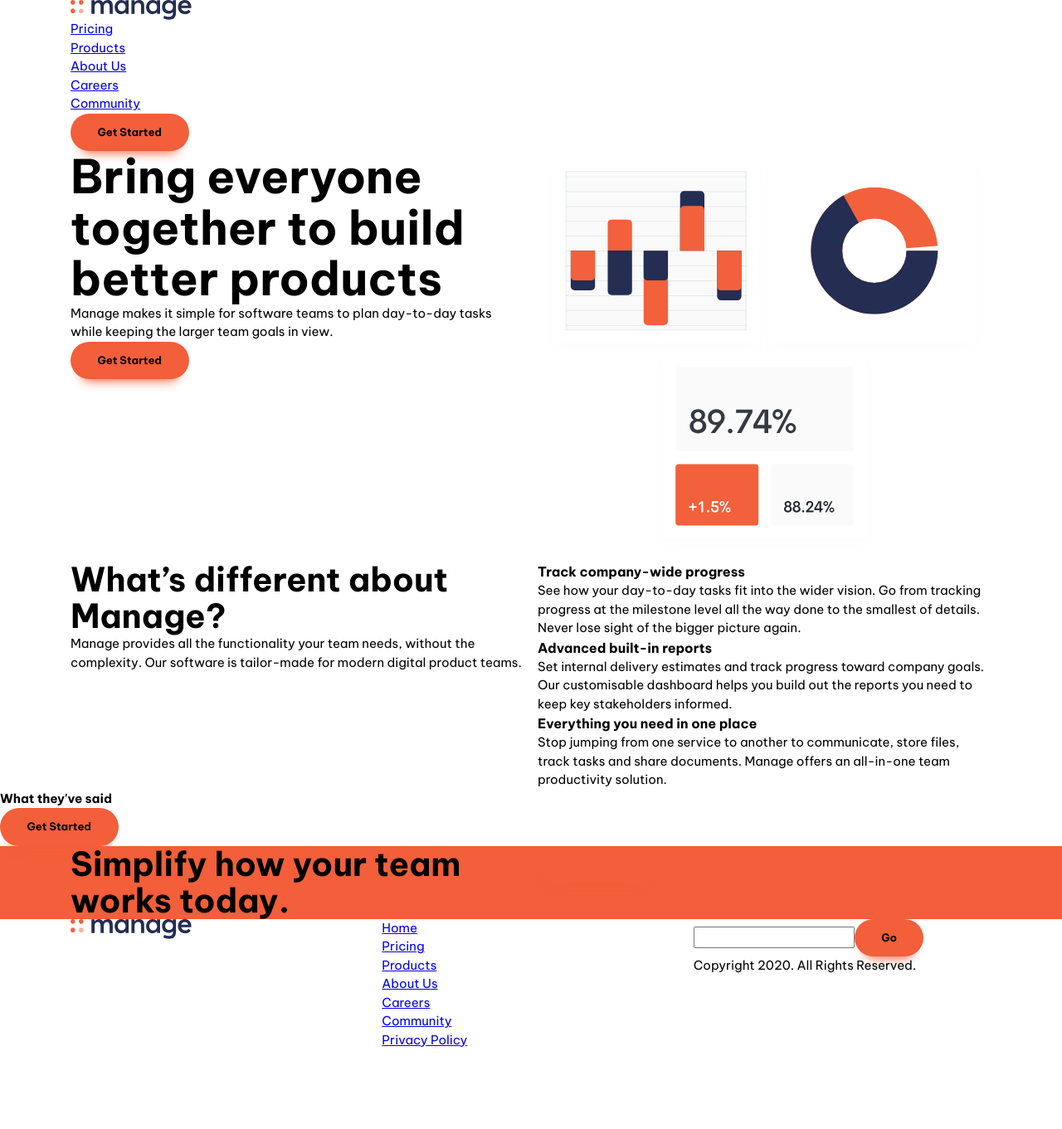
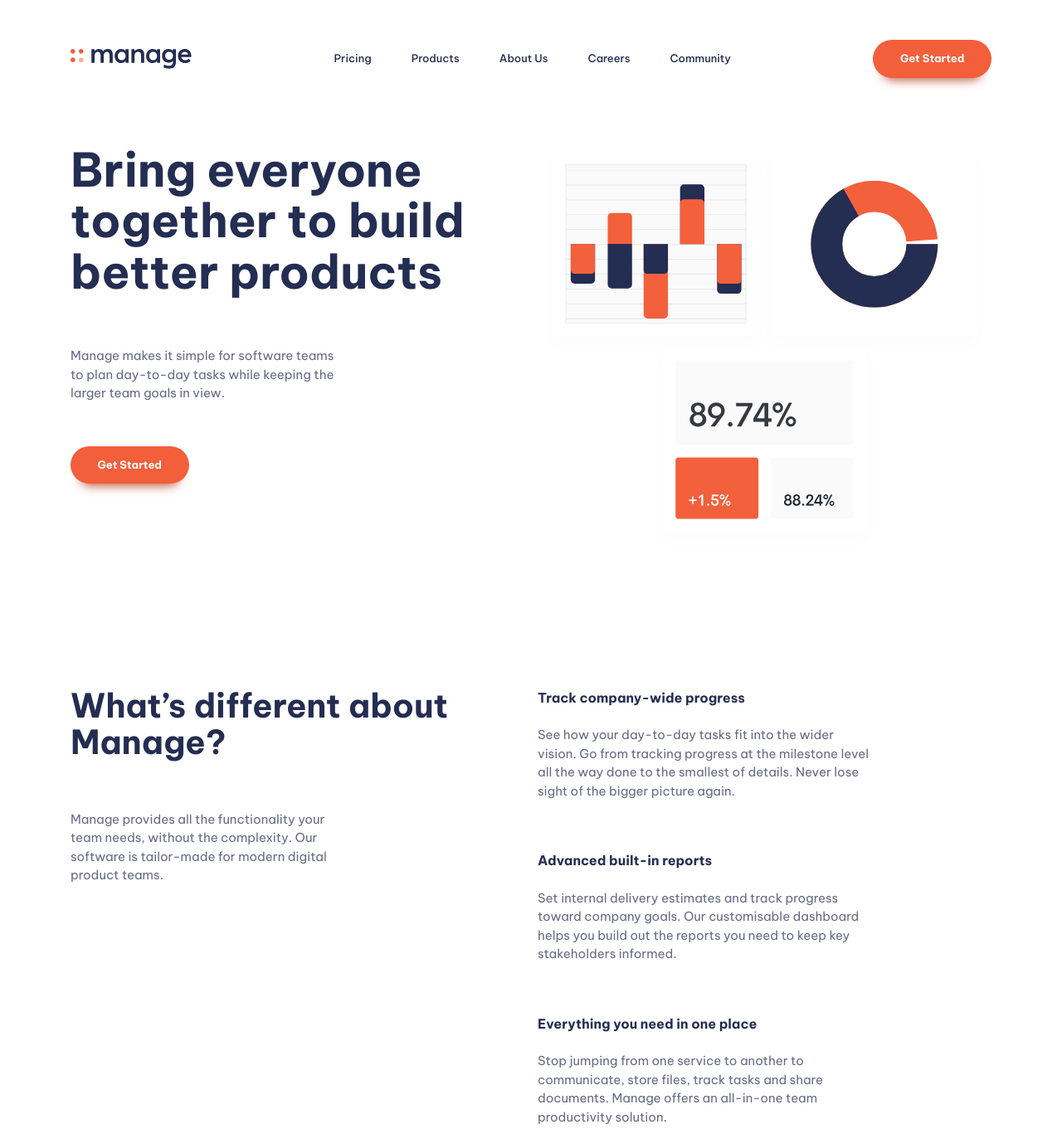
Before and after one commit to keithrincon/Responsive-Landing-Page, a website built with Vite: page index.html in a window 1280 px wide. Shown: the top 1361 px of the page at 83% size. Before the commit the page ends 1265 px from the top, so only its background shows below. Built offline with nearby package versions, Linux system fonts and the light colour scheme.

Commit message:
completed through pt 6

```diff
--- a/index.html
+++ b/index.html
@@ -13,13 +13,37 @@
     />
     <link rel="stylesheet" href="style.css" />
   </head>
-
   <body>
     <header class="primary-header">
       <div class="container">
+        <div class="nav-wrapper">
           <a href="#"><img src="images/logo.svg" alt="Manage" /></a>
+          <button
+            class="mobile-nav-toggle"
+            aria-controls="primary-navigation"
+            aria-expanded="false"
+          >
+            <img
+              class="icon-hamburger"
+              src="images/icon-hamburger.svg"
+              alt=""
+              aria-hidden="true"
+            />
+            <img
+              class="icon-close"
+              src="images/icon-close.svg"
+              alt=""
+              aria-hidden="true"
+            />
+            <span class="visually-hidden">Menu</span>
+          </button>
           <nav class="primary-navigation">
-          <ul aria-label="Primary" role="list" class="nav-list">
+            <ul
+              aria-label="Primary"
+              role="list"
+              class="nav-list"
+              id="primary-navigation"
+            >
               <li><a href="#">Pricing</a></li>
               <li><a href="#">Products</a></li>
               <li><a href="#">About Us</a></li>
@@ -27,7 +51,10 @@
               <li><a href="#">Community</a></li>
             </ul>
           </nav>
-        <button class="button">Get Started</button>
+          <button class="button | display-sm-none display-md-inline-flex">
+            Get Started
+          </button>
+        </div>
       </div>
     </header>
     <!-- four different pieces inside main -->
@@ -35,7 +62,7 @@
       <section class="padding-block-900">
         <div class="container">
           <div class="even-columns">
-            <div>
+            <div class="flow">
               <h1 class="fs-primary-heading fw-bold">
                 Bring everyone together to build better products
               </h1>
@@ -55,7 +82,7 @@
       <section class="padding-block-900">
         <div class="container">
           <div class="even-columns">
-            <div>
+            <div class="flow">
               <h2 class="fs-secondary-heading fw-bold">
                 What’s different about Manage?
               </h2>
@@ -66,33 +93,40 @@
               </p>
             </div>
             <div>
-              <ul class="numbered-items" role="list">
+              <ul class="numbered-items | flow" role="list">
                 <li>
+                  <div class="flow" style="--flow-spacer: 1.5em">
                     <h3 class="fs-600 fw-bold">Track company-wide progress</h3>
-                  <p>
-                    See how your day-to-day tasks fit into the wider vision. Go
-                    from tracking progress at the milestone level all the way
-                    done to the smallest of details. Never lose sight of the
-                    bigger picture again.
+                    <p data-width="wide">
+                      See how your day-to-day tasks fit into the wider vision.
+                      Go from tracking progress at the milestone level all the
+                      way done to the smallest of details. Never lose sight of
+                      the bigger picture again.
                     </p>
+                  </div>
                 </li>
                 <li>
+                  <div class="flow" style="--flow-spacer: 1.5em">
                     <h3 class="fs-600 fw-bold">Advanced built-in reports</h3>
-                  <p>
+                    <p data-width="wide">
                       Set internal delivery estimates and track progress toward
                       company goals. Our customisable dashboard helps you build
-                    out the reports you need to keep key stakeholders informed.
+                      out the reports you need to keep key stakeholders
+                      informed.
                     </p>
+                  </div>
                 </li>
                 <li>
+                  <div class="flow" style="--flow-spacer: 1.5em">
                     <h3 class="fs-600 fw-bold">
                       Everything you need in one place
                     </h3>
-                  <p>
+                    <p data-width="wide">
                       Stop jumping from one service to another to communicate,
-                    store files, track tasks and share documents. Manage offers
-                    an all-in-one team productivity solution.
+                      store files, track tasks and share documents. Manage
+                      offers an all-in-one team productivity solution.
                     </p>
+                  </div>
                 </li>
               </ul>
             </div>
@@ -108,21 +142,23 @@
 
       <section class="cta | padding-block-700 bg-accent-400 text-neutral-100">
         <div class="container">
-          <div class="even-columns">
+          <div class="even-columns vertical-align-center-md">
             <div>
-              <p class="fs-secondary-heading fw-bold">
+              <p class="fs-primary-heading fw-bold">
                 Simplify how your team works today.
               </p>
             </div>
-            <div>
-              <button class="button" data-type="inverted">Get Started</button>
+            <div class="justify-self-end-md">
+              <button class="button | push-right" data-type="inverted">
+                Get Started
+              </button>
             </div>
           </div>
         </div>
       </section>
     </main>
 
-    <footer class="padding-block-700 bg-neutral-900 text-neutral-100">
+    <footer class="padding-block-900 bg-neutral-900 text-neutral-100">
       <div class="container">
         <div class="even-columns">
           <div>
@@ -137,7 +173,12 @@
           </div>
           <div>
             <nav class="footer-nav">
-              <ul aria-label="Footer" role="list">
+              <ul
+                class="flow"
+                data-spacing="tight"
+                aria-label="Footer"
+                role="list"
+              >
                 <li><a href="#">Home</a></li>
                 <li><a href="#">Pricing</a></li>
                 <li><a href="#">Products</a></li>
--- a/main.js
+++ b/main.js
@@ -0,0 +1,11 @@
+const primaryHeader = document.querySelector('.primary-header');
+const navToggle = document.querySelector('.mobile-nav-toggle');
+const primaryNav = document.querySelector('.primary-navigation');
+
+navToggle.addEventListener('click', () => {
+  primaryNav.hasAttribute('data-visible')
+    ? navToggle.setAttribute('aria-expanded', false)
+    : navToggle.setAttribute('aria-expanded', true);
+  primaryNav.toggleAttribute('data-visible');
+  primaryHeader.toggleAttribute('data-overlay');
+});
--- a/style.css
+++ b/style.css
@@ -4,10 +4,10 @@
   --clr-accent-300: hsl(12, 88%, 75%);
   --clr-accent-100: hsl(13, 100%, 96%);
 
-  --clr-primary-400: (228, 39%, 23%);
+  --clr-primary-400: hsl(228, 39%, 23%);
 
-  --clr-neutral-900: (232, 12%, 13%);
-  --clr-neutral-100: (0, 0%, 100%);
+  --clr-neutral-900: hsl(232, 12%, 13%);
+  --clr-neutral-100: hsl(0 0% 100%);
 
   --ff-primary: 'Be Vietnam Pro', sans-serif;
 
@@ -17,8 +17,7 @@
   --fw-regular: 400;
   --fw-semi-bold: 500;
   --fw-bold: 700;
-  /* divided by 16 for rems */
-  /* base size fonts */
+
   --fs-300: 0.8125rem;
   --fs-400: 0.875rem;
   --fs-500: 0.9375rem;
@@ -43,16 +42,18 @@
   --size-800: 4rem;
   --size-900: 5rem;
 }
+
 @media (min-width: 50em) {
   :root {
     --fs-body: var(--fs-500);
     --fs-primary-heading: var(--fs-900);
     --fs-secondary-heading: var(--fs-800);
+
     --fs-nav: var(--fs-300);
   }
 }
 
-/* // https://piccalil.li/blog/a-modern-css-reset */
+// https://piccalil.li/blog/a-modern-css-reset
 
 /* Box sizing rules */
 *,
@@ -62,27 +63,13 @@
 }
 
 /* Remove default margin */
-
 * {
   margin: 0;
   padding: 0;
   font: inherit;
 }
-body,
-h1,
-h2,
-h3,
-h4,
-p,
-figure,
-blockquote,
-dl,
-dd {
-  margin: 0;
-}
 
 /* Remove list styles on ul, ol elements with a list role, which suggests default styling will be removed */
-
 ul[role='list'],
 ol[role='list'] {
   list-style: none;
@@ -92,6 +79,7 @@ ol[role='list'] {
 html:focus-within {
   scroll-behavior: smooth;
 }
+
 html,
 body {
   height: 100%;
@@ -132,7 +120,219 @@ svg {
   }
 }
 
+/* general styling */
+
+body {
+  font-size: var(--fs-body);
+  font-family: var(--ff-body);
+  color: var(--clr-primary-400);
+}
+/* need to be narrower */
+p:not([class]) {
+  opacity: 0.7;
+  /* dont get smaller than that */
+  max-width: 32ch;
+}
+p[data-width='wide'] {
+  max-width: 40ch;
+}
+
+/* button */
+
+.button {
+  display: inline-flex;
+  cursor: pointer;
+  text-decoration: none;
+  border: 0;
+  border-radius: 100vmax;
+  padding: 1.25em 2.5em;
+  font-weight: var(--fw-bold);
+  font-size: var(--fs-button);
+  line-height: 1;
+  color: var(--clr-neutral-100);
+  background-color: var(--clr-accent-400);
+  box-shadow: 0 1.125em 1em -1em var(--clr-accent-500);
+}
+
+.button[data-type='inverted'] {
+  background-color: var(--clr-neutral-100);
+  color: var(--clr-accent-400);
+}
+
+.button:hover,
+.button:focus-visible {
+  background-color: var(--clr-accent-300);
+}
+
+.button[data-type='inverted']:hover,
+.button[data-type='inverted']:focus-visible {
+  background-color: var(--clr-neutral-100);
+  color: var(--clr-accent-300);
+}
+
+/* navigation */
+
+.primary-header {
+  padding-top: var(--size-700);
+}
+
+.nav-wrapper {
+  display: flex;
+  justify-content: space-between;
+  align-items: center;
+}
+
+.mobile-nav-toggle {
+  display: none;
+}
+
+.nav-list {
+  font-size: var(--fs-nav);
+}
+
+.nav-list {
+  display: flex;
+  gap: clamp(var(--size-400), 5vw, var(--size-700));
+  font-weight: var(--fw-semi-bold);
+}
+
+.nav-list a {
+  text-decoration: none;
+  color: var(--clr-primary-400);
+}
+
+.nav-list a:hover,
+.nav-list a:focus {
+  color: var(--clr-accent-400);
+}
+
+@media (max-width: 50em) {
+  .primary-navigation {
+    display: none;
+
+    position: fixed;
+    padding: var(--size-700);
+    inset: 7rem var(--size-400) auto;
+    max-width: 25rem;
+    margin-left: auto;
+    background: var(--clr-neutral-100);
+    border-radius: var(--size-100);
+    box-shadow: 0 0 0.75em rgb(0, 0, 0, 0.05);
+  }
+
+  .primary-header[data-overlay]::before {
+    content: '';
+    position: fixed;
+    inset: 0;
+    /* height: 100vh; */
+    background-image: linear-gradient(rgb(0 0 0 / 0), rgb(0 0 0 / 0.8));
+  }
+
+  .nav-list {
+    display: grid;
+    gap: var(--size-600);
+    text-align: center;
+    font-weight: var(--fw-bold);
+  }
+
+  .primary-navigation[data-visible] {
+    display: block;
+  }
+
+  .mobile-nav-toggle {
+    display: block;
+    position: fixed;
+    top: var(--size-600);
+    right: var(--size-400);
+    cursor: pointer;
+    background: transparent;
+    border: 0;
+    padding: 0.5em;
+  }
+
+  .mobile-nav-toggle .icon-close {
+    display: none;
+  }
+}
+.cta {
+  position: relative;
+  isolation: isolate;
+  text-align: center;
+}
+@media (min-width: 50em) {
+  .cta {
+    text-align: left;
+  }
+}
+.cta::before {
+  content: '';
+  position: absolute;
+  z-index: -1;
+  inset: 0;
+  background-image: url('images/bg-tablet-pattern.svg'),
+    url('images/bg-tablet-pattern.svg');
+  background-position: -15rem -5rem 80rem -42rem;
+  background-repeat: no-repeat;
+  opacity: 0.1;
+}
+
 /* Utility classes */
+
+.container {
+  --max-width: 1110px;
+  --padding: 1rem;
+
+  width: min(var(--max-width), 100% - (var(--padding) * 2));
+  margin-inline: auto;
+}
+.even-columns {
+  display: grid;
+  gap: 1rem;
+}
+
+@media (min-width: 50em) {
+  .even-columns {
+    grid-auto-flow: column;
+    grid-auto-columns: 1fr;
+  }
+}
+.vertical-align-center {
+  align-items: center;
+}
+
+.justify-self-end {
+  justify-self: end;
+}
+/* from medium sizes and up */
+@media (min-midth: 50em) {
+  .justify-self-end-md {
+    justify-self: end;
+  }
+}
+
+/* chooses every sibling other than the first one */
+/* but using it for spacing */
+/* .flow > * + * {
+  outline: 3px solid lime;
+} */
+
+/* advantage to where is specifity is 0 */
+/* keeping it low as possible is ideal in utlities */
+:where(.flow > :not(:first-child)) {
+  margin-top: var(--flow-spacer, 4em);
+}
+
+.visually-hidden {
+  position: absolute;
+  width: 1px;
+  height: 1px;
+  padding: 0;
+  margin: -1px;
+  overflow: hidden;
+  clip: rect(0, 0, 0, 0);
+  white-space: nowrap; /* added line */
+  border: 0;
+}
 
 .text-primary-400 {
   color: var(--clr-primary-400);
@@ -149,6 +349,7 @@ svg {
 .text-neutral-900 {
   color: var(--clr-neutral-900);
 }
+
 .bg-primary-400 {
   background-color: var(--clr-primary-400);
 }
@@ -183,74 +384,33 @@ svg {
   font-size: var(--fs-secondary-heading);
   line-height: 1.1;
 }
-.fx-300 {
+
+.fs-300 {
   font-size: var(--fs-300);
 }
 .fs-400 {
   font-size: var(--fs-400);
 }
-
+.fs-500 {
+  font-size: var(--fs-500);
+}
 .fs-600 {
   font-size: var(--fs-600);
 }
 
 .padding-block-900 {
-  padding-block: (var(--size-900));
+  padding-block: var(--size-900);
 }
 .padding-block-700 {
-  padding-block: (var(--size-700));
+  padding-block: var(--size-700);
 }
 
-.container {
-  --max-width: 1110px;
-  --padding: 1rem;
-
-  width: min(var(--max-width), 100% - (var(--padding) * 2));
-  margin-inline: auto;
-}
-
-.even-columns {
-  display: grid;
-  gap: 1rem;
+.display-sm-none {
+  display: none;
 }
 
 @media (min-width: 50em) {
-  .even-columns {
-    grid-auto-flow: column;
-    grid-auto-columns: 1fr;
+  .display-md-inline-flex {
+    display: inline-flex;
   }
 }
-
-/* general styling */
-body {
-  font-size: var(--fs-body);
-  font-family: var(--ff-body);
-  color: var(--clr-primary-400);
-}
-
-.button {
-  border: 0;
-  text-decoration: none;
-  border-radius: 100vmax;
-  padding: 1.25em 2.5em;
-  font-weight: var(--fw-bold);
-  font-size: var(--fs-button);
-  line-height: 1;
-  color: var(--clr-neutral-100);
-  background-color: var(--clr-accent-400);
-  box-shadow: 0 1.125em 1em -1em var(--clr-accent-400);
-}
-.button[data-type='inverted'] {
-  background-color: var(--clr-neutral-100);
-  color: var(--clr-accent-400);
-}
-
-.button:hover,
-.button:focus-visible {
-  background-color: var(--clr-accent-500);
-}
-.button[data-type='inverted']:hover,
-.button[data-type='inverted']:focus-visible {
-  background-color: var(--clr-neutral-100);
-  color: var(--clr-accent-300);
-}
```
Lines whose indentation alone changed are shown as unchanged.
